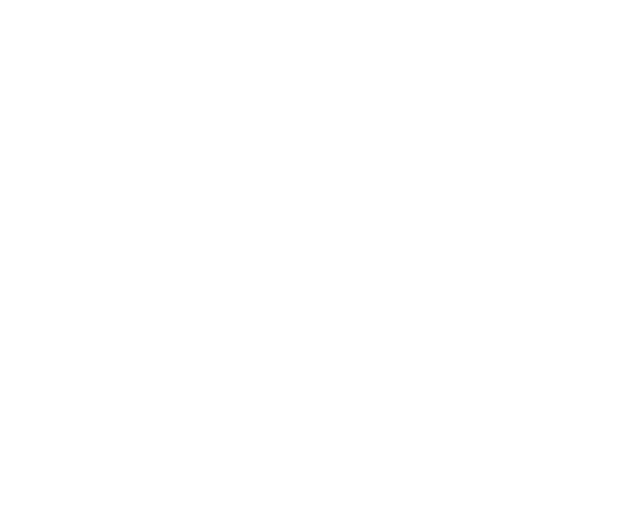
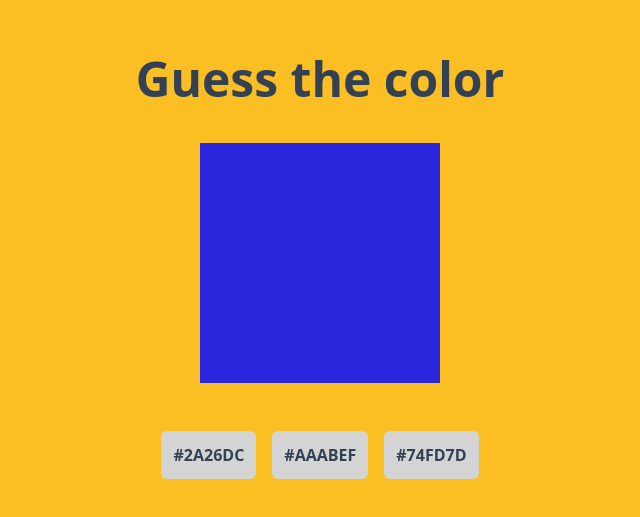
Before and after one commit to martindzida/guess-the-color, a React (Vite) app: page / in a window 1280 px wide. Shown: the part 129-646 px from the top of the page, without its empty margins (320-960 px from the left). Built offline with nearby package versions, Linux system fonts and the light colour scheme.

Commit message:
Generating colors

```diff
--- a/src/App.tsx
+++ b/src/App.tsx
@@ -1,7 +1,44 @@
-import {useState} from 'react';
+import {useEffect, useState} from 'react';
+import Button from './Button';
 
 function App() {
-  return <div></div>;
+  const [curColors, setCurColors] = useState<string[]>([]);
+  const [correctColor, setCorrectColor] = useState<string>();
+  const [isCorrect, setIsCorrect] = useState<boolean | null>();
+
+  useEffect(() => {
+    setCurColors(genColors());
+  }, []);
+
+  const genColors = () => {
+    const hex = '0123456789ABCDEF';
+    const colors: string[] = [];
+
+    for (let i = 0; i < 3; i++) {
+      const indices = [...Array(6)].map(() => getRandInt(16));
+      colors.push(`#${indices.map(index => hex[index]).join('')}`);
+    }
+    setCorrectColor(colors[getRandInt(3)]);
+    return colors;
+  };
+
+  const getRandInt = (n: number) => Math.floor(Math.random() * n);
+
+  const handlePick = (color: string) => {
+    setIsCorrect(correctColor === color);
+  };
+
+  return (
+    <div className='w-screen h-screen flex flex-col justify-center items-center bg-amber-400'>
+      <h1 className='font-extrabold text-5xl p-10 text-slate-700'>Guess the color</h1>
+      <div className='w-60 h-60' style={{backgroundColor: correctColor}}></div>
+      <div className='flex justify-center p-10'>
+        {curColors.map((c: string) => (
+          <Button key={c} color={c} handler={handlePick} />
+        ))}
+      </div>
+    </div>
+  );
 }
 
 export default App;
--- /dev/null
+++ b/src/Button.tsx
@@ -0,0 +1,16 @@
+import React from 'react';
+
+interface Props {
+  color: string;
+  handler: (color: string) => void;
+}
+
+const Button = ({color, handler}: Props) => {
+  return (
+    <button className='bg-neutral-300 text-slate-700 font-semibold rounded-md p-3 m-2' onClick={() => handler(color)}>
+      {color}
+    </button>
+  );
+};
+
+export default Button;
```
